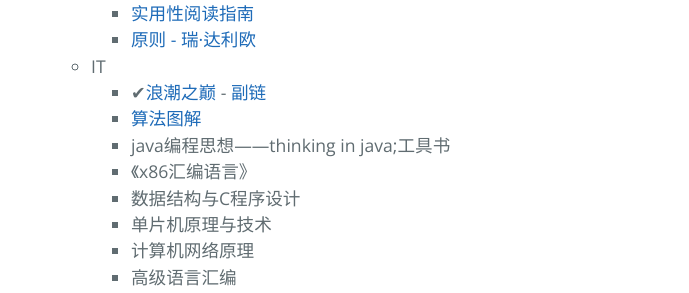
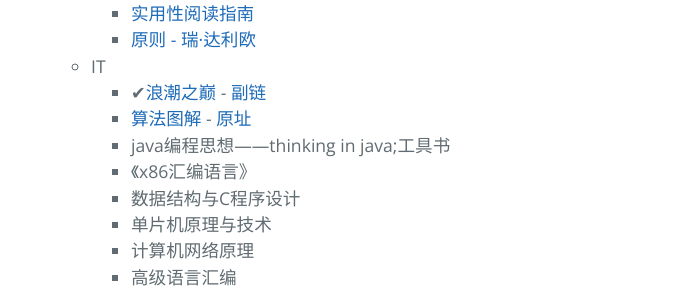
Before and after one commit to AmbroseRen/test, a Jekyll site: the page built from Library/BookListsOne.md, in a window 1280 px wide and 900 px high, scrolled down 2566 px. Shown: the part 154-447 px from the top of the window, without its empty margins (213-902 px from the left). Built offline with Jekyll 4.4.1, drawn with Linux system fonts in a browser that asks for light colours; our own code applies the rules of GitHub Pages for plain Markdown files; the repository's description, which GitHub fills in, is left out.

Commit message:
Update BookListsOne.md

```diff
--- a/Library/BookListsOne.md
+++ b/Library/BookListsOne.md
@@ -150,7 +150,7 @@
             <li id="it">IT
                 <ul>
                     <li>✔<a href="http://liantze.penguinattack.org/docs/WaveCrest.pdf">浪潮之巅</a> - <a href="https://cdn.jsdelivr.net/gh/AmbroseRen/Picture@master/book/organization/WaveCrest.pdf">副链</a></li>
-                    <li><a href="https://cdn.jsdelivr.net/gh/AmbroseRen/Picture@master/book/Technology/IT/算法图解.pdf">算法图解</a></li>
+                    <li><a href="https://cdn.jsdelivr.net/gh/AmbroseRen/Picture@master/book/Technology/IT/算法图解.pdf">算法图解</a> - <a href="https://github.com/nateshao/algorithm-diagram/blob/main/%E7%AE%97%E6%B3%95%E5%9B%BE%E8%A7%A3.pdf">原址</a></li>
 		    <li>java编程思想——thinking in java;工具书</li>
                     <li>《x86汇编语言》</li>
                     <li>数据结构与C程序设计</li>
```
